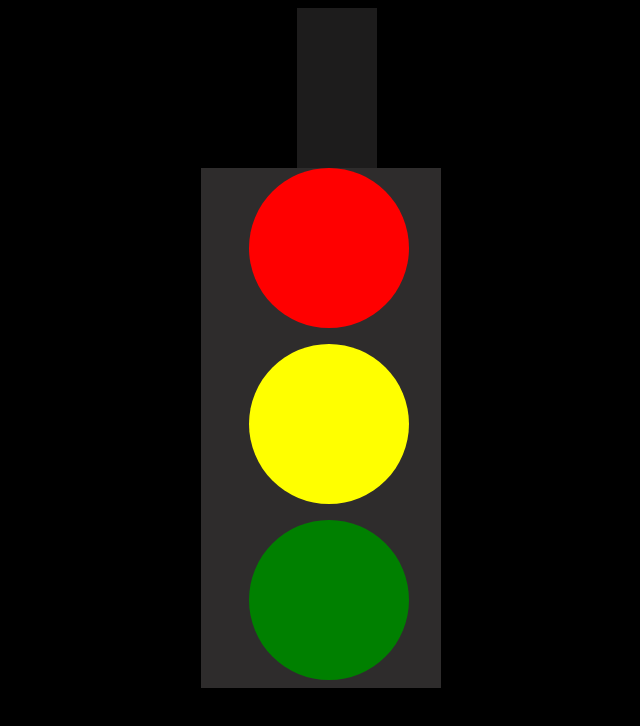
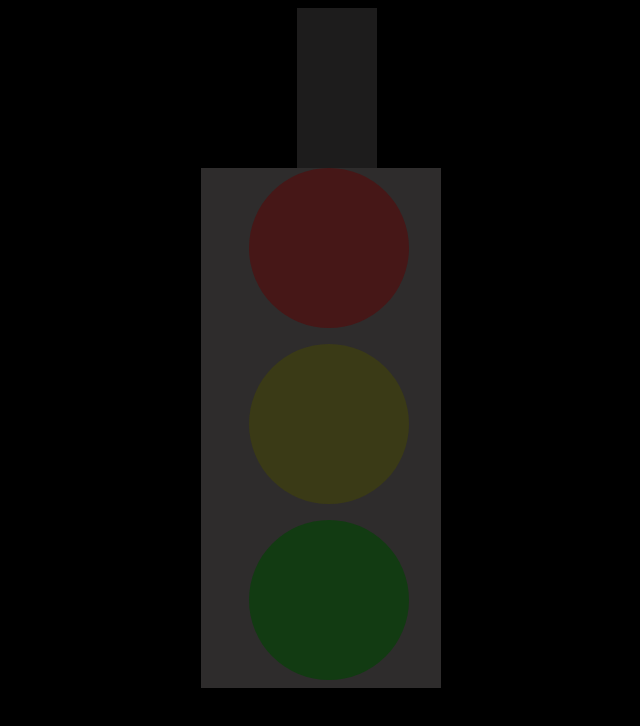
Before and after one commit to codybudge/stoplight, a plain HTML site: page index.html in a window 1280 px wide. Shown: the whole page, without its empty margins (367-1007 px from the left). Drawn offline with Linux system fonts and the light colour scheme.

Commit message:
light fix

```diff
--- a/assets/main.css
+++ b/assets/main.css
@@ -18,7 +18,7 @@
     width: 30vh;
 }
 .redlight{
-    background: red;
+    background: rgb(70, 23, 23);
     height: 20vh;
     width: 20vh;
     border-radius: 50%;
@@ -27,7 +27,7 @@
 
 }
 .yellowlight {
-    background: yellow;
+    background: rgb(58, 58, 22);
     height: 20vh;
     width: 20vh;
     border-radius: 50%;
@@ -35,7 +35,7 @@
     margin-bottom: 1rem;
 }
 .greenlight {
-    background: green;
+    background: rgb(18, 59, 18);
     height: 20vh;
     width: 20vh;
     border-radius: 50%;
```
